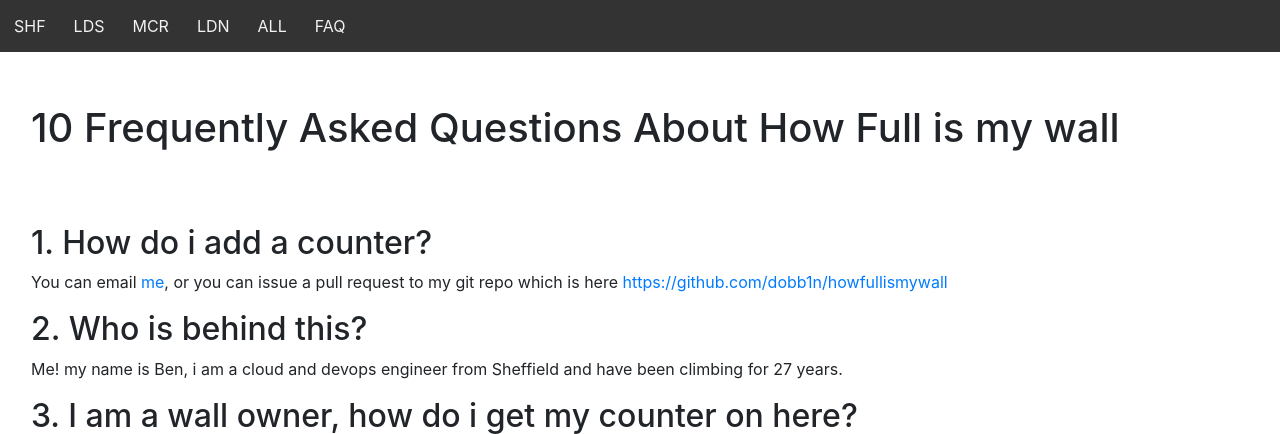
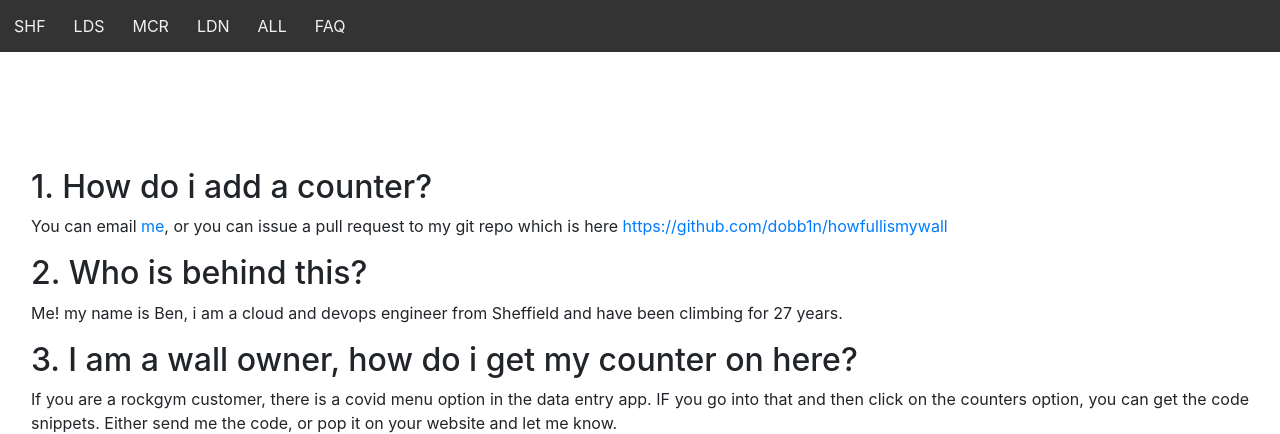
Before and after one commit to dobb1n/howfullismywall, a Flask app: page /FAQ in a window 1280 px wide. Shown: the top 434 px of the page. Run offline with Flask 2, Linux system fonts and the light colour scheme; some libraries are stand-ins or nearby versions.

Commit message:
removed title from FAQ page

```diff
--- a/templates/FAQ.html
+++ b/templates/FAQ.html
@@ -6,7 +6,7 @@
     <div>
 <h3>{{today}}</h3>
 
-<h1>10 Frequently Asked Questions About How Full is my wall</h1>
+
 <br>
   <div>
  <br><p class="text-justify"><h2>1. How do i add a counter?</h2>
```
